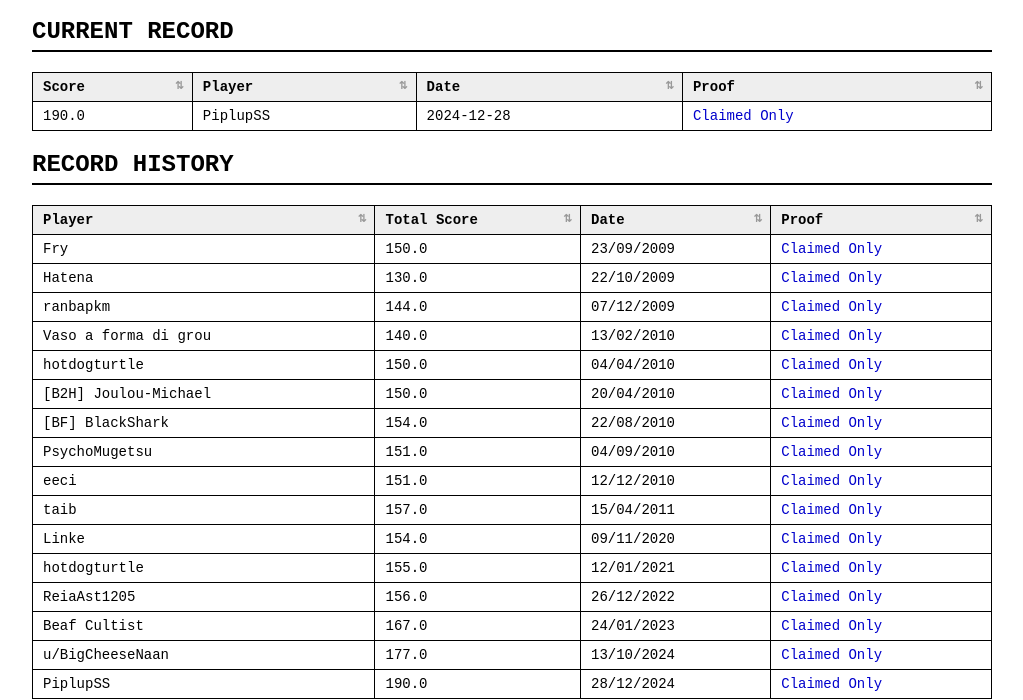
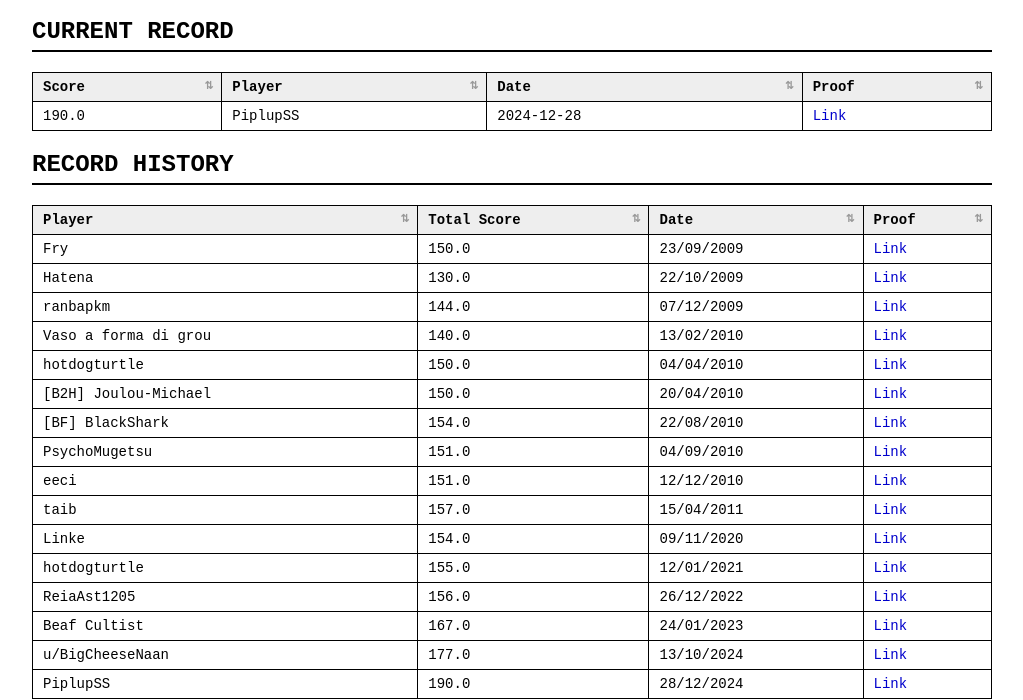
Before and after one commit to guilhemtapie/guilhemtapie.github.io, a plain HTML site: page events/block-smash.html in a window 1280 px wide. Shown: the part 135-835 px from the top of the page, without its empty margins (128-1151 px from the left). Drawn offline with Linux system fonts and the light colour scheme.

Commit message:
Update block-smash.html
Fixed HTML formatting.

```diff
--- a/events/block-smash.html
+++ b/events/block-smash.html
@@ -24,7 +24,7 @@
     <td>190.0</td>
     <td>PiplupSS</td>
     <td>2024-12-28</td>
-    <td><a href="discord">Claimed Only</a></td>
+    <td><a href="discord">Link</a></td>
   </tr>
 </tbody>
 </table>
@@ -44,97 +44,97 @@
       <td>Fry</td>
       <td>150.0</td>
       <td>23/09/2009</td>
-      <td><a href="https://ameblo.jp/tubapokemart/entry-10349141448.html">Claimed Only</a></td>
+      <td><a href="https://ameblo.jp/tubapokemart/entry-10349141448.html">Link</a></td>
     </tr>
     <tr>
       <td>Hatena</td>
       <td>130.0</td>
       <td>22/10/2009</td>
-      <td><a href="https://suimidori.hatenablog.jp/entry/31045674">Claimed Only</a></td>
+      <td><a href="https://suimidori.hatenablog.jp/entry/31045674">Link</a></td>
     </tr>
     <tr>
       <td>ranbapkm</td>
       <td>144.0</td>
       <td>07/12/2009</td>
-      <td><a href="http://ranbapkmn.blog85.fc2.com/blog-entry-99.html">Claimed Only</a></td>
+      <td><a href="http://ranbapkmn.blog85.fc2.com/blog-entry-99.html">Link</a></td>
     </tr>
     <tr>
       <td>Vaso a forma di grou</td>
       <td>140.0</td>
       <td>13/02/2010</td>
-      <td><a href="https://jp.wazap.com/thread/%E3%83%9D%E3%82%B1%E3%82%B9%E3%83%AD%E3%83%B3%E8%A8%98%E9%8C%B2%E3%82%92%E6%9B%B8%E3%81%93%E3%81%86/378240/?utm_source=chatgpt.com">Claimed Only</a></td>
+      <td><a href="https://jp.wazap.com/thread/%E3%83%9D%E3%82%B1%E3%82%B9%E3%83%AD%E3%83%B3%E8%A8%98%E9%8C%B2%E3%82%92%E6%9B%B8%E3%81%93%E3%81%86/378240/?utm_source=chatgpt.com">Link</a></td>
     </tr>
     <tr>
       <td>hotdogturtle</td>
       <td>150.0</td>
       <td>04/04/2010</td>
-      <td><a href="https://gamefaqs.gamespot.com/boards/960099-pokemon-heartgold-version/54194139?page=2">Claimed Only</a></td>
+      <td><a href="https://gamefaqs.gamespot.com/boards/960099-pokemon-heartgold-version/54194139?page=2">Link</a></td>
     </tr>
     <tr>
       <td>[B2H] Joulou-Michael</td>
       <td>150.0</td>
       <td>20/04/2010</td>
-      <td><a href="https://www.videogamesrecords.net/en/pok%C3%A9athlon-game-g2166/pok%C3%A9athlon-group-g7722/index">Claimed Only</a></td>
+      <td><a href="https://www.videogamesrecords.net/en/pok%C3%A9athlon-game-g2166/pok%C3%A9athlon-group-g7722/index">Link</a></td>
     </tr>
     <tr>
       <td>[BF] BlackShark</td>
       <td>154.0</td>
       <td>22/08/2010</td>
-      <td><a href="https://www.videogamesrecords.net/en/pok%C3%A9athlon-game-g2166/pok%C3%A9athlon-group-g7722/index">Claimed Only</a></td>
+      <td><a href="https://www.videogamesrecords.net/en/pok%C3%A9athlon-game-g2166/pok%C3%A9athlon-group-g7722/index">Link</a></td>
     </tr>
     <tr>
       <td>PsychoMugetsu</td>
       <td>151.0</td>
       <td>04/09/2010</td>
-      <td><a href="https://www.neoseeker.com/forums/44117/t1557977-pokeathlon-high-scores/">Claimed Only</a></td>
+      <td><a href="https://www.neoseeker.com/forums/44117/t1557977-pokeathlon-high-scores/">Link</a></td>
     </tr>
     <tr>
       <td>eeci</td>
       <td>151.0</td>
       <td>12/12/2010</td>
-      <td><a href="https://www.neoseeker.com/forums/44116/t1523114-pokeathlon-records/1.htm">Claimed Only</a></td>
+      <td><a href="https://www.neoseeker.com/forums/44116/t1523114-pokeathlon-records/1.htm">Link</a></td>
     </tr>
     <tr>
       <td>taib</td>
       <td>157.0</td>
       <td>15/04/2011</td>
-      <td><a href="Pokemon SoulSilver Version - Pokeathlon Guide - DS - By Ayenamae - GameFAQs">Claimed Only</a></td>
+      <td><a href="Pokemon SoulSilver Version - Pokeathlon Guide - DS - By Ayenamae - GameFAQs">Link</a></td>
     </tr>
     <tr>
       <td>Linke</td>
       <td>154.0</td>
       <td>09/11/2020</td>
-      <td><a href="https://cyberscore.me.uk/games/864">Claimed Only</a></td>
+      <td><a href="https://cyberscore.me.uk/games/864">Link</a></td>
     </tr>
     <tr>
       <td>hotdogturtle</td>
       <td>155.0</td>
       <td>12/01/2021</td>
-      <td><a href="https://cyberscore.me.uk/games/864">Claimed Only</a></td>
+      <td><a href="https://cyberscore.me.uk/games/864">Link</a></td>
     </tr>
     <tr>
       <td>ReiaAst1205</td>
       <td>156.0</td>
       <td>26/12/2022</td>
-      <td><a href="https://cyberscore.me.uk/games/864">Claimed Only</a></td>
+      <td><a href="https://cyberscore.me.uk/games/864">Link</a></td>
     </tr>
     <tr>
       <td>Beaf Cultist</td>
       <td>167.0</td>
       <td>24/01/2023</td>
-      <td><a href="https://www.smogon.com/forums/threads/pok%C3%A9athlon-records.3715012/">Claimed Only</a></td>
+      <td><a href="https://www.smogon.com/forums/threads/pok%C3%A9athlon-records.3715012/">Link</a></td>
     </tr>
     <tr>
       <td>u/BigCheeseNaan</td>
       <td>177.0</td>
       <td>13/10/2024</td>
-      <td><a href="https://www.reddit.com/r/pokemon/comments/79ird5/pokeathlon_world_records/">Claimed Only</a></td>
+      <td><a href="https://www.reddit.com/r/pokemon/comments/79ird5/pokeathlon_world_records/">Link</a></td>
     </tr>
     <tr>
       <td>PiplupSS</td>
       <td>190.0</td>
       <td>28/12/2024</td>
-      <td><a href="discord">Claimed Only</a></td>
+      <td><a href="discord">Link</a></td>
     </tr>
   </tbody>
 
```
